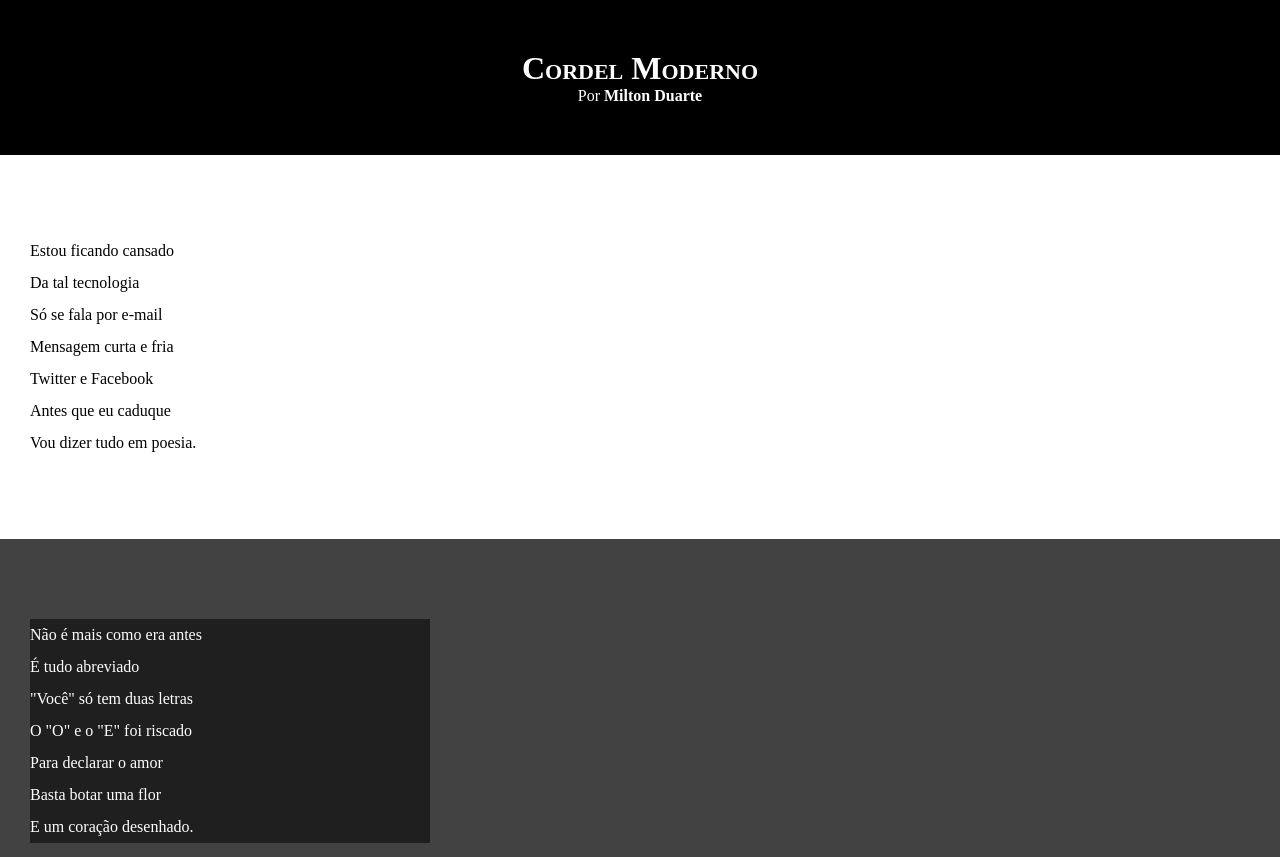
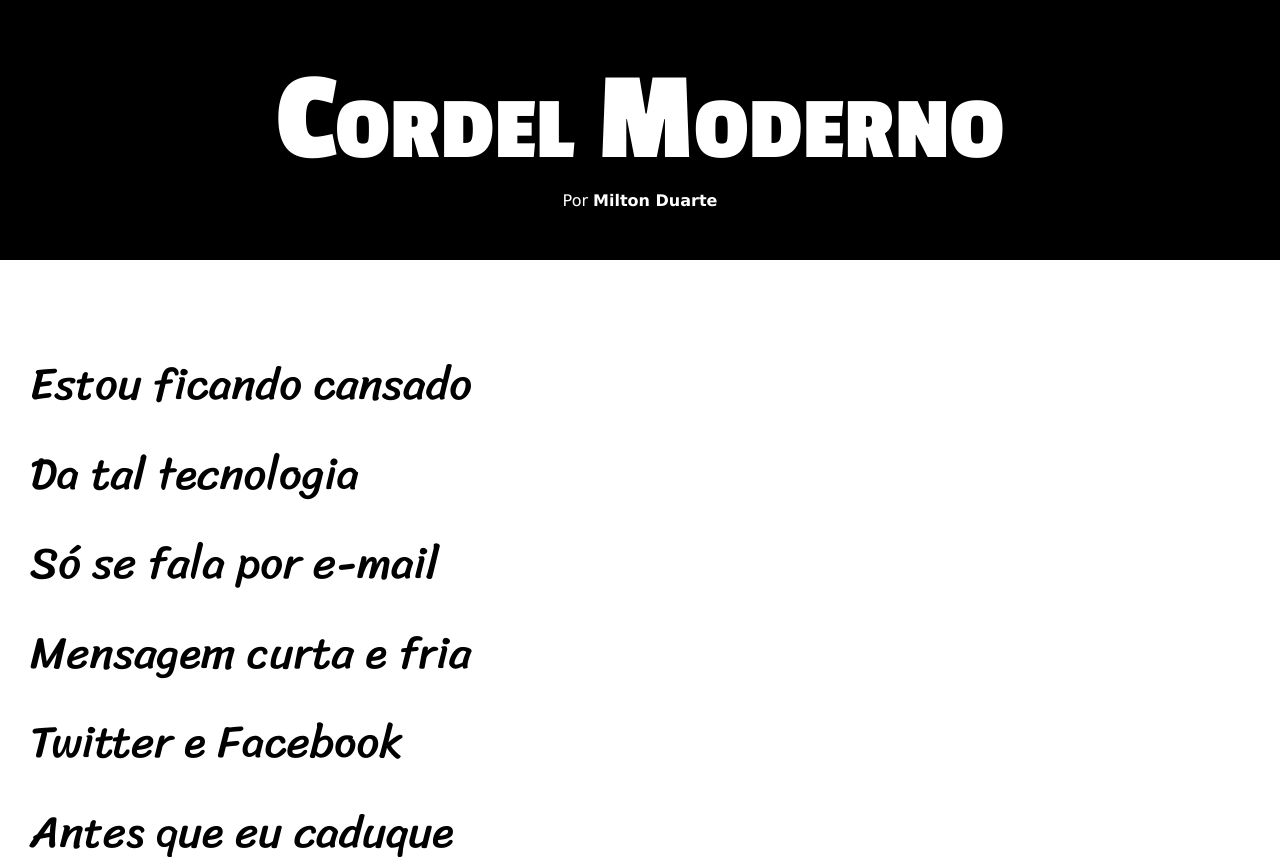
Before and after one commit to juandesenvolvedor/html_css, a plain HTML site: page Modulo 3/Desafio Cordel/index.html in a window 1280 px wide. Shown: the top 857 px of the page. Drawn offline with Linux system fonts and the light colour scheme.

Commit message:
atualização de estilos

```diff
--- a/Modulo 3/Desafio Cordel/estilo/style.css
+++ b/Modulo 3/Desafio Cordel/estilo/style.css
@@ -1,4 +1,14 @@
 @charset "UTF-8";
+
+@import url('https://fonts.googleapis.com/css2?family=Passion+One:wght@400;700;900&display=swap');
+
+@import url('https://fonts.googleapis.com/css2?family=Sriracha&display=swap');
+
+:root{
+    --fonte1: Verdana, Geneva, Tahoma, sans-serif;
+    --fonte2: 'Passion One', cursive;
+    --fonte3: 'Sriracha', cursive; ;
+}
 
 *{
     margin: 0px;
@@ -8,7 +18,7 @@
 html,body{
     min-height: 100%;
     background-color: darkgray;
-
+    font-family: var(--fonte1);
 }
 
 header{
@@ -20,6 +30,8 @@ header{
 header > h1{
     padding-top: 50px;
     font-variant: small-caps;
+    font-family: var(--fonte2);
+    font-size: 10vw;
 }
 
 header > p{
@@ -42,6 +54,8 @@ section{
     padding-bottom: 10vh;
     padding-left: 30px;
     line-height: 2em;
+    font-family: var(--fonte3);
+    font-size: 3.5vw;
 }
 
 section.normal {
@@ -56,7 +70,8 @@ section.imagem{
 }
 
 section.imagem > p{
-    width: 400px;
+    display: inline-block;
+    padding: 5px;
     background-color: rgba(0, 0, 0, 0.527);
 }
 
```
